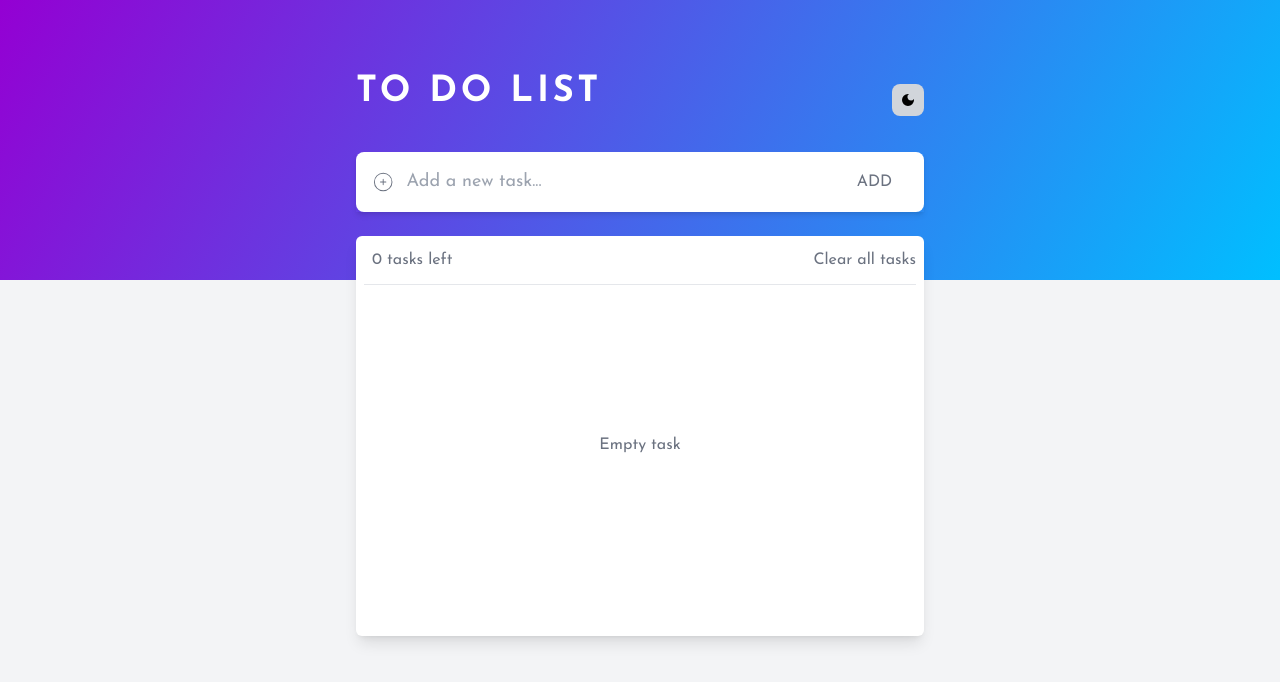
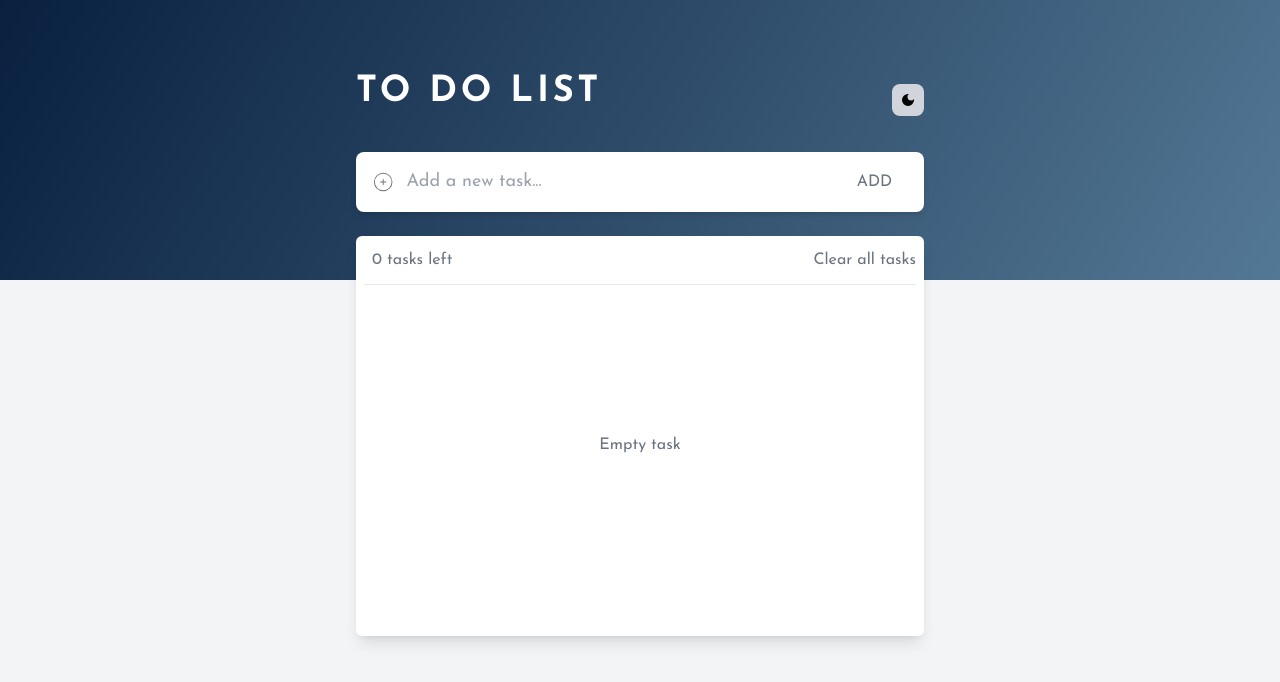
Before and after one commit to timodermattibaw/ToDoList, a React (Vite) app in the folder Frontend/: page / in a window 1280 px wide. Shown: the top 682 px of the page. Built offline with nearby package versions, Linux system fonts and the light colour scheme; no server answers.

Commit message:
changed colors

```diff
--- a/Frontend/src/index.css
+++ b/Frontend/src/index.css
@@ -36,7 +36,7 @@ html {
   position: absolute;
   top: 0;
   left: 0;
-  background: linear-gradient(300deg, deepskyblue, darkviolet);
+  background: linear-gradient(300deg, #537895, #09203f);
   background-size: 120% 120%;
   background-repeat: no-repeat;
   object-fit: cover;
```
